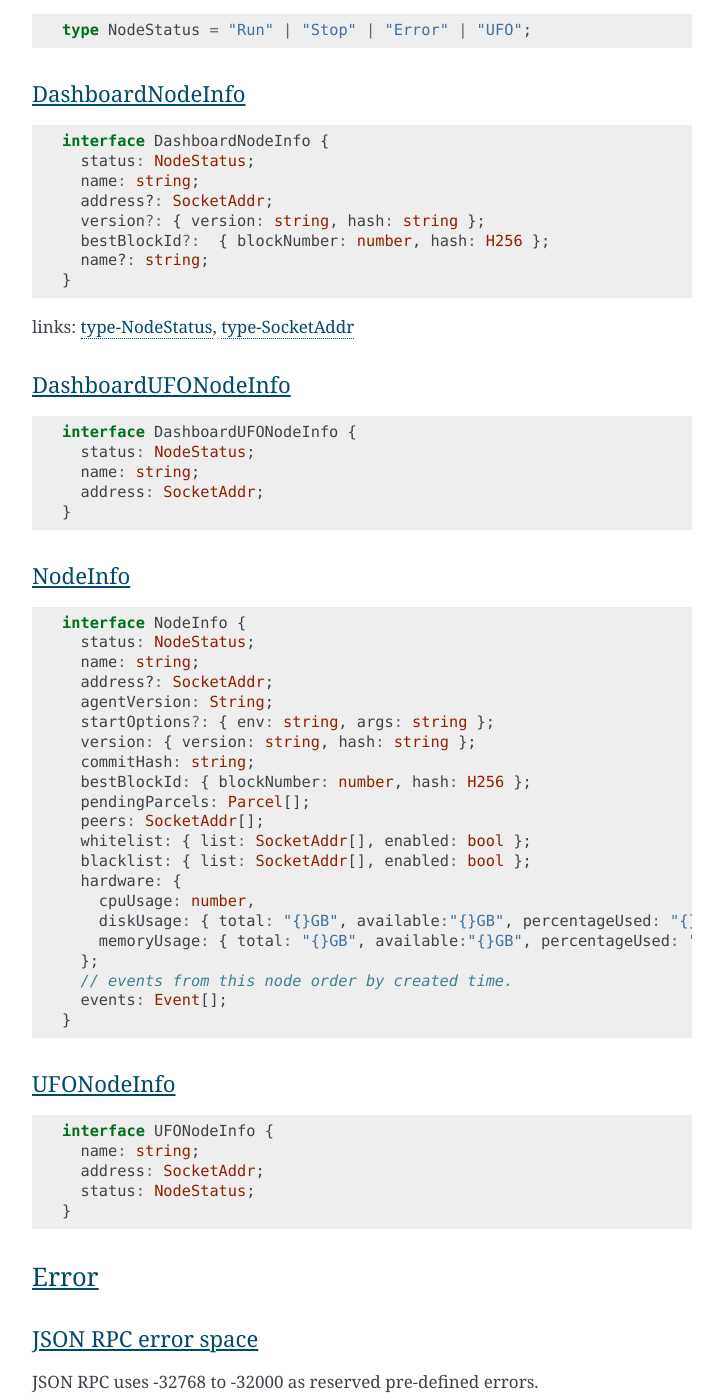
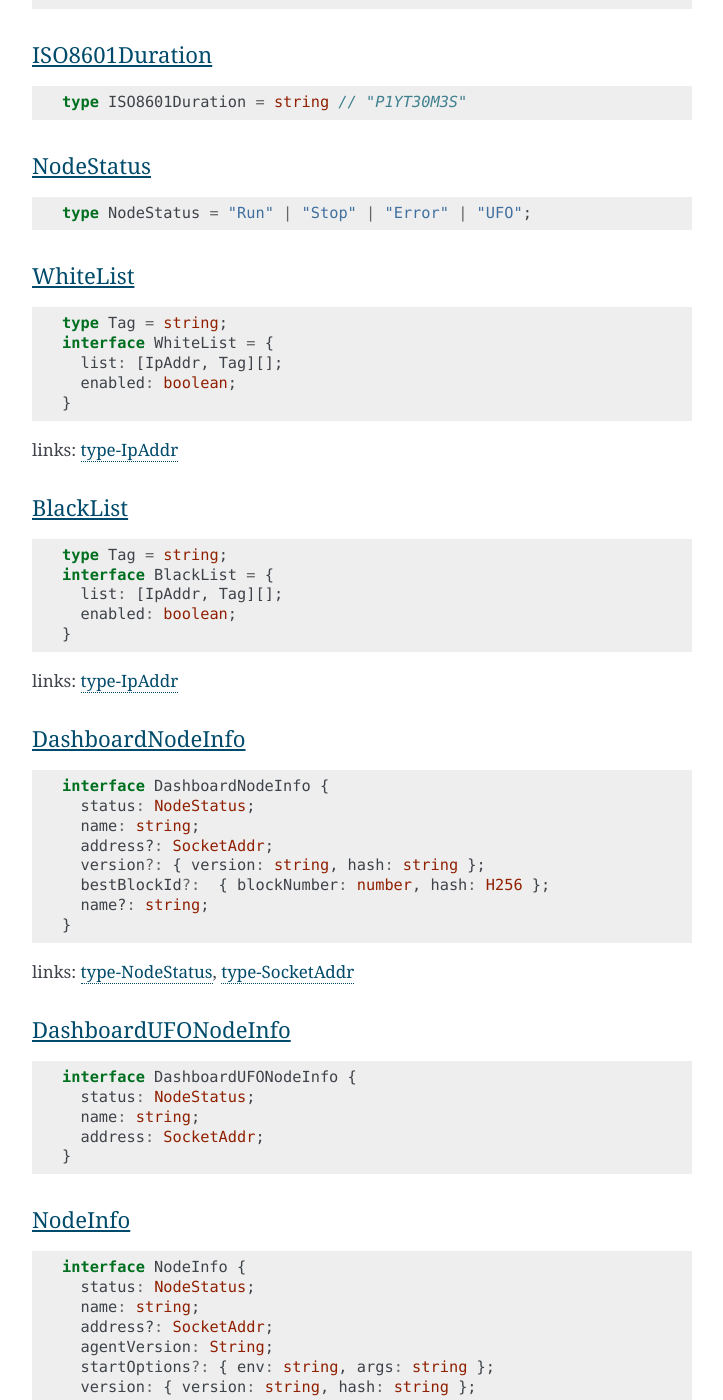
Before and after one commit to CodeChain-io/codechain-dashboard, a Sphinx documentation site: the page built from doc/source/index.rst, in a window 1280 px wide and 1400 px high, scrolled down 4733 px. Shown: the whole window, without its empty margins (388-1111 px from the left). Built offline with Sphinx 7.4.7, drawn with Linux system fonts in a browser that asks for light colours; some of the changed text lies outside the part shown.

Commit message:
Update index.rst
Add WhiteList, BlackList type

```diff
--- a/doc/source/index.rst
+++ b/doc/source/index.rst
@@ -69,7 +69,16 @@ SocketAddr
 
 ::
 
-  type SocketAddr = string
+  type SocketAddr = string // "127.0.0.1:3485"
+
+.. _type-IpAddr:
+
+IpAddr
+------
+
+::
+
+  type IpAddr = string // "127.0.0.1"
 
 .. _type-Block:
 
@@ -110,6 +119,35 @@ NodeStatus
 
   type NodeStatus = "Run" | "Stop" | "Error" | "UFO";
 
+.. _type-WhiteList
+
+WhiteList
+----------
+
+::
+
+  type Tag = string;
+  interface WhiteList = {
+    list: [IpAddr, Tag][];
+    enabled: boolean;
+  }
+
+links: type-IpAddr_
+
+.. _type-BalckList
+
+BlackList
+----------
+
+::
+
+  type Tag = string;
+  interface BlackList = {
+    list: [IpAddr, Tag][];
+    enabled: boolean;
+  }
+
+links: type-IpAddr_
 
 .. _type-DashboardNodeInfo:
 
@@ -160,8 +198,8 @@ NodeInfo
     bestBlockId: { blockNumber: number, hash: H256 };
     pendingParcels: Parcel[];
     peers: SocketAddr[];
-    whitelist: { list: SocketAddr[], enabled: bool };
-    blacklist: { list: SocketAddr[], enabled: bool };
+    whitelist: WhiteList;
+    blacklist: BlackList;
     hardware: {
       cpuUsage: number,
       diskUsage: { total: "{}GB", available:"{}GB", percentageUsed: "{}%"},
@@ -170,6 +208,8 @@ NodeInfo
     // events from this node order by created time.
     events: Event[];
   }
+
+links: type-NodeStatus_, type-SocketAddr_, type-Parcel_, type-WhiteList_, type-BlackList_
 
 .. _type-UFONodeInfo:
 
@@ -661,13 +701,13 @@ Arguments
     bestBlockId?: { blockNumber: number, hash: H256 };
     pendingParcels?: Parcel[];
     peers?: SocketAddr[];
-    whitelist?: { list: SocketAddr[], enabled: bool };
-    blacklist?: { list: SocketAddr[], enabled: bool };
+    whitelist?: WhiteList;
+    blacklist?: BlackList;
     hardware?: HardwareGetResponse;
     eventsAdded?: Event[];
   }]
 
-links: type-NodeStatus_, type-HardwareGetResponse_
+links: type-NodeStatus_, type-HardwareGetResponse_, type-WhiteList_, type-BlackList_
 
 node_start ➡️ ⬅️
 ----------------
```
